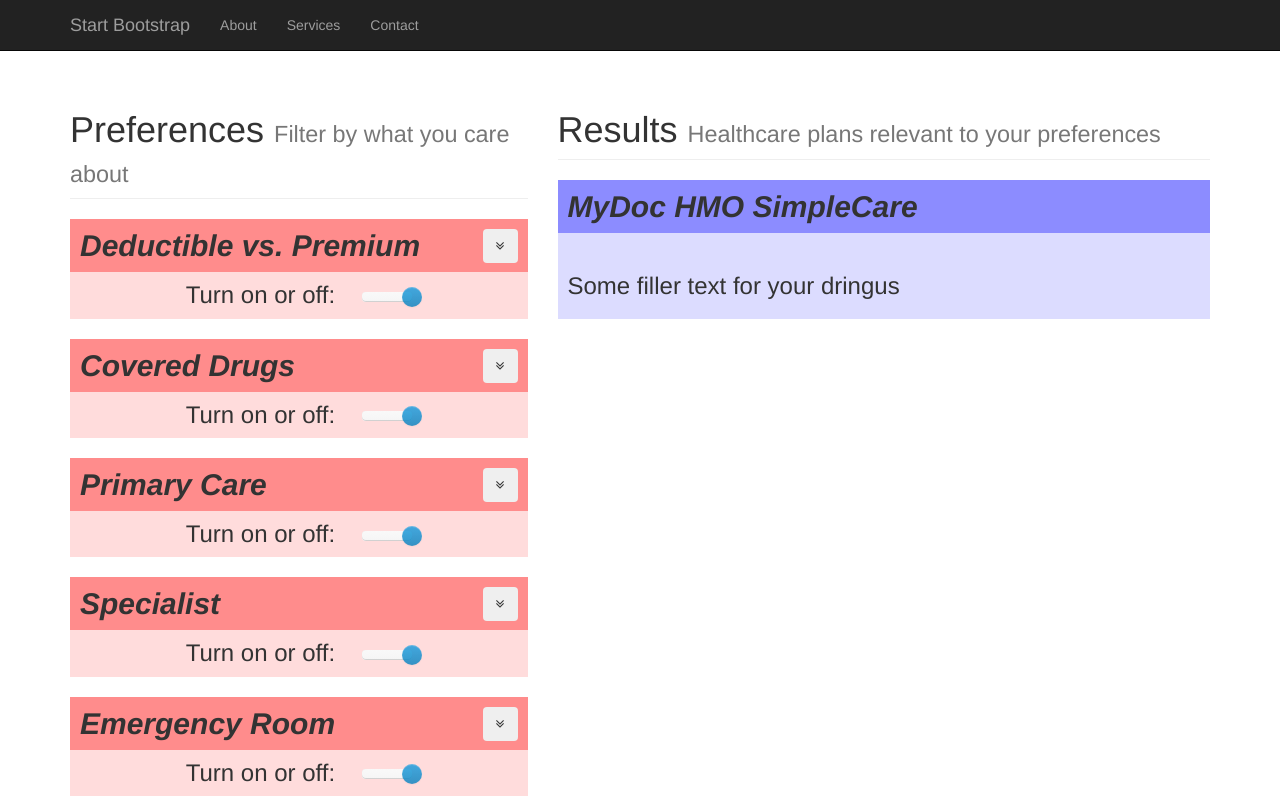
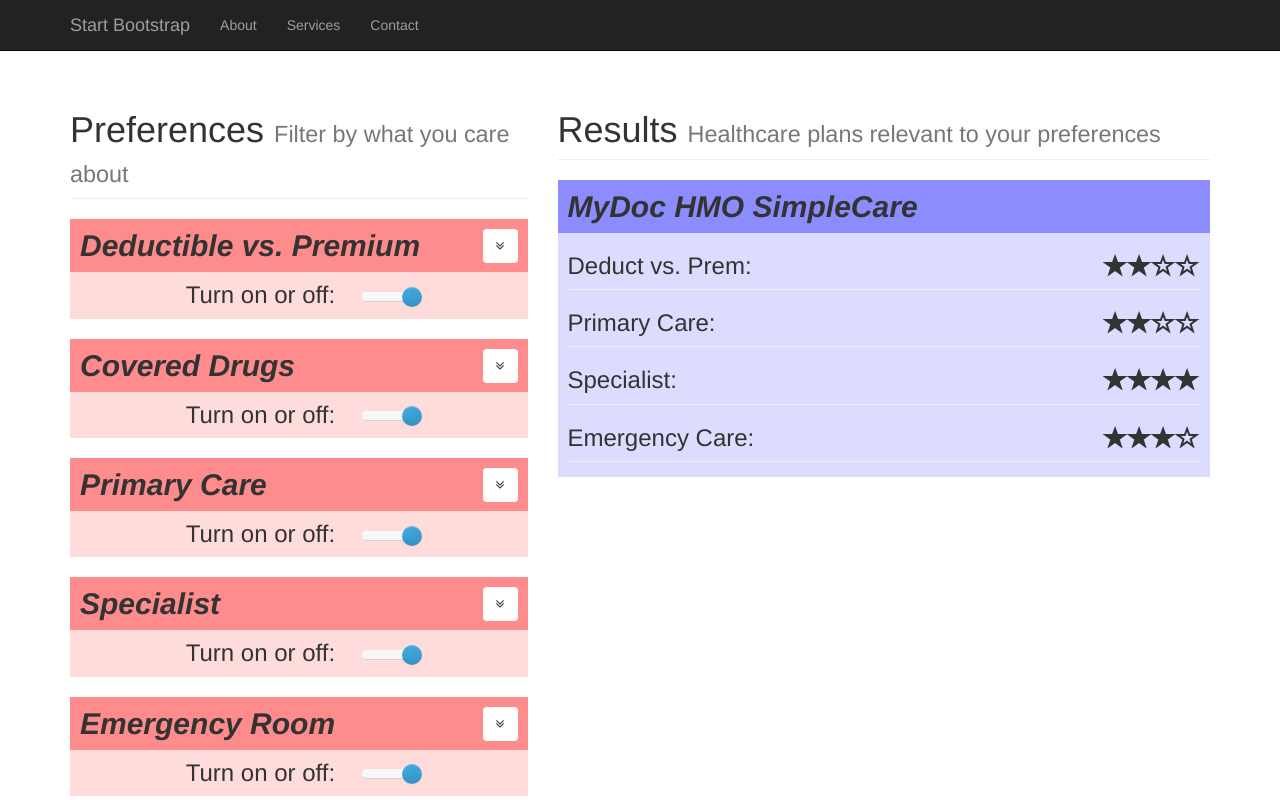
Before and after one commit to nusoff01/reasonable-care, a plain HTML site: page index.html in a window 1280 px wide. Drawn offline with Linux system fonts and the light colour scheme.

Commit message:
started dealing with the plan tiles

```diff
--- a/css/style.css
+++ b/css/style.css
@@ -11,6 +11,7 @@
 
 .plan-tile-body {
     padding:10px;
+    padding-top:0px;
 }
 
 .plan-tile h2 {
@@ -53,6 +54,7 @@
     display:block;
     margin-top:0px;
     margin: 0 auto;
+    background-color: white;
 }
 .expandable {
     margin-top:0px;
@@ -90,3 +92,8 @@
    right: 10px;
    top: 50%;
 }
+
+.separator-tight {
+    margin-top: 5px;
+    margin-bottom: 5px;
+};
--- a/index.html
+++ b/index.html
@@ -316,8 +316,42 @@
                     </div>
                     <div class="plan-tile-body">
                         <h3>
-                            Some filler text for your dringus
+                            Deduct vs. Prem:
+                            <span style="float:right"class="glyphicon glyphicon-star-empty" aria-hidden="true"></span>
+                            <span style="float:right"class="glyphicon glyphicon-star-empty" aria-hidden="true"></span>
+                            <span style="float:right"class="glyphicon glyphicon-star" aria-hidden="true"></span>
+                            <span style="float:right"class="glyphicon glyphicon-star" aria-hidden="true"></span>
                         </h3>
+                        <hr class="separator-tight" />
+
+                        <h3>
+                            Primary Care:
+                            <span style="float:right"class="glyphicon glyphicon-star-empty" aria-hidden="true"></span>
+                            <span style="float:right"class="glyphicon glyphicon-star-empty" aria-hidden="true"></span>
+                            <span style="float:right"class="glyphicon glyphicon-star" aria-hidden="true"></span>
+                            <span style="float:right"class="glyphicon glyphicon-star" aria-hidden="true"></span>
+                        </h3>
+                        <hr class="separator-tight" />
+
+                        <h3>
+                            Specialist:
+                            <span style="float:right"class="glyphicon glyphicon-star" aria-hidden="true"></span>
+                            <span style="float:right"class="glyphicon glyphicon-star" aria-hidden="true"></span>
+                            <span style="float:right"class="glyphicon glyphicon-star" aria-hidden="true"></span>
+                            <span style="float:right"class="glyphicon glyphicon-star" aria-hidden="true"></span>
+                        </h3>
+                        <hr class="separator-tight" />
+
+                        <h3>
+                            Emergency Care:
+                            <span style="float:right"class="glyphicon glyphicon-star-empty" aria-hidden="true"></span>
+                            <span style="float:right"class="glyphicon glyphicon-star" aria-hidden="true"></span>
+                            <span style="float:right"class="glyphicon glyphicon-star" aria-hidden="true"></span>
+                            <span style="float:right"class="glyphicon glyphicon-star" aria-hidden="true"></span>
+                        </h3>
+                        <hr class="separator-tight" />
+
+
                     </div>
                     <!-- <img class="img-responsive" src="http://placehold.it/700x300" alt=""> -->
                 </div>
```
